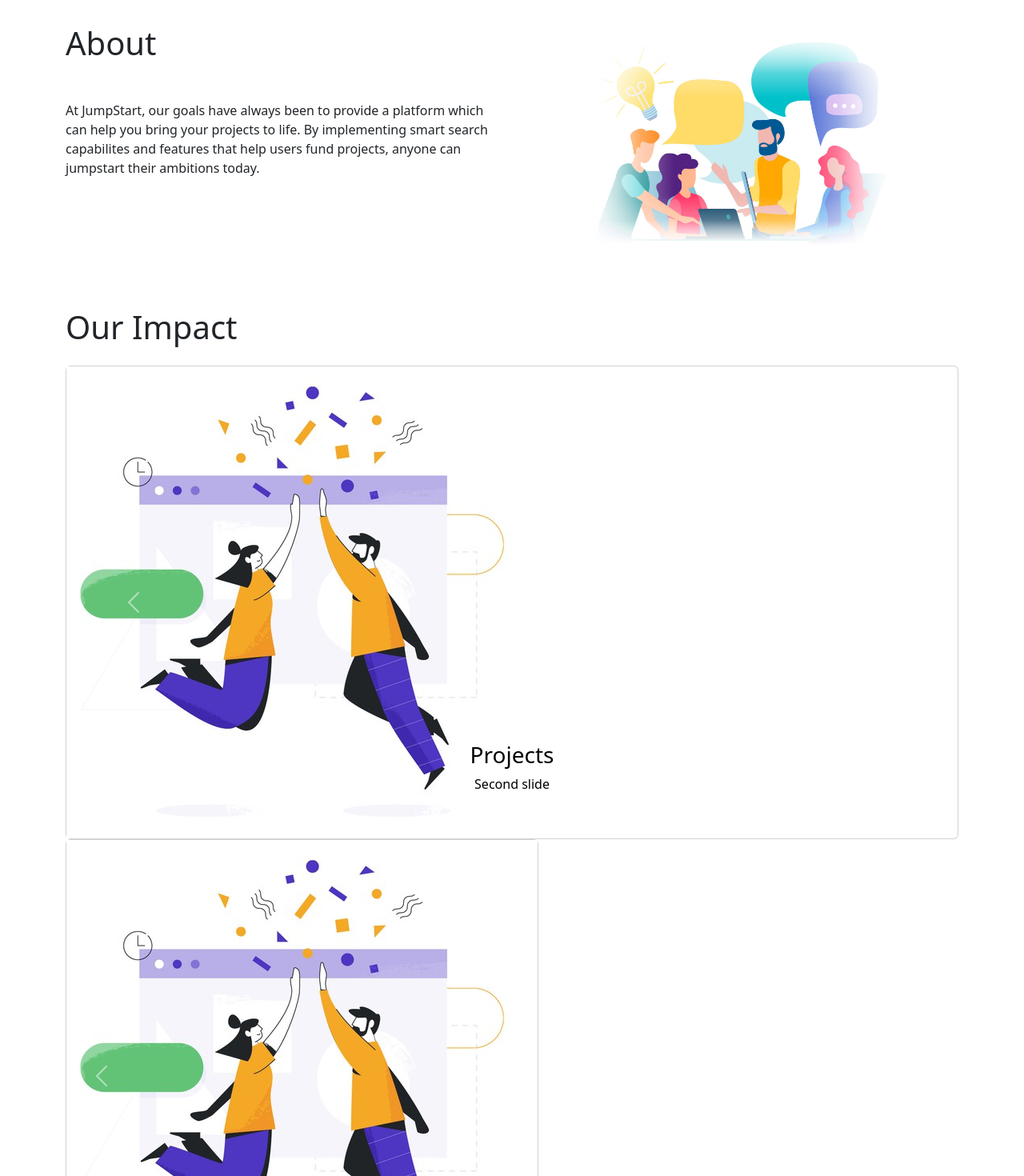
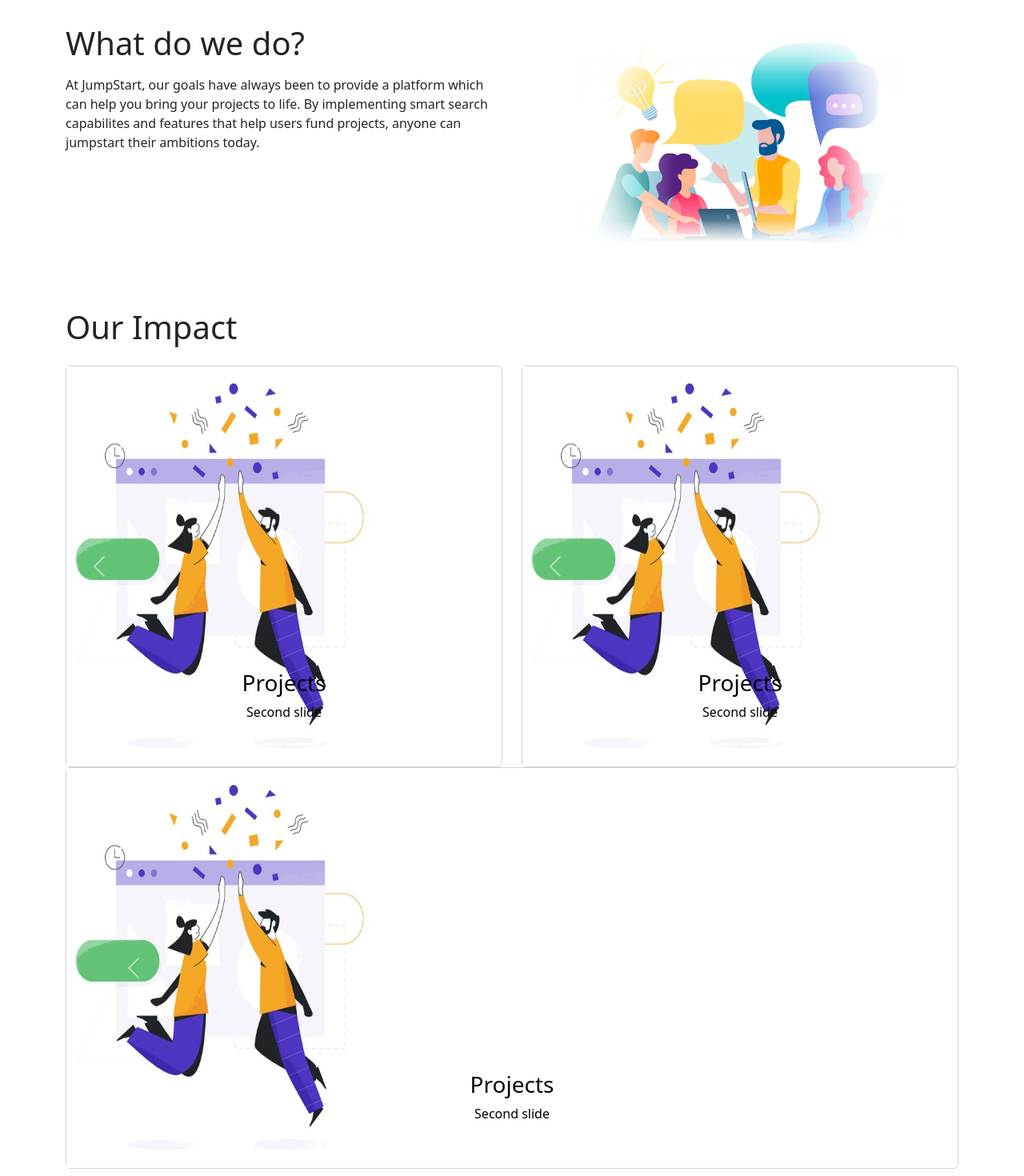
Before and after one commit to HarshaExplorer/JumpStart, a React (Create React App) app: page /about in a window 1280 px wide. Shown: the part 80-1550 px from the top of the page at 80% size. Built offline with nearby package versions, Linux system fonts and the light colour scheme; the HTML template or start-up script is replaced by a standard one.

Commit message:
created general layout for about page

```diff
--- a/src/routes/About.jsx
+++ b/src/routes/About.jsx
@@ -1,5 +1,5 @@
 import React from 'react'
-import {Carousel, Card, Button, Image} from 'react-bootstrap'
+import {Carousel, Card, Image} from 'react-bootstrap'
 import {Container, Row, Col} from 'react-bootstrap'
 import aboutHeader from '../assets/images/about-page-header-img.jpeg'
 import carouselImage1 from '../assets/images/carousel-img1.jpeg'
@@ -10,8 +10,8 @@
     <Container>
       <Row className='mt-5'>
         <Col>
-        <h1>About</h1>
-        <p className='mt-5'>At JumpStart, our goals have always been to provide a platform which can help you bring your projects to life.
+        <h1>What do we do?</h1>
+        <p className='mt-3'>At JumpStart, our goals have always been to provide a platform which can help you bring your projects to life.
           By implementing smart search capabilites and features that help users fund projects, anyone can jumpstart their ambitions today.
         </p>
         </Col>
@@ -34,7 +34,7 @@
             <Carousel>
 
               <Carousel.Item>
-                <Image src={carouselImage1} alt="First slide" />
+                <Image src={carouselImage1} height='500px' width='400px' alt="First slide" />
                 <Carousel.Caption style={{color: 'black'}}>
                   <h3>Funding</h3>
                   <p>First slide</p>
@@ -42,7 +42,7 @@
               </Carousel.Item>
 
               <Carousel.Item>
-                <Image src={carouselImage1} alt="Second slide" />
+                <Image src={carouselImage1} height='500px' width='400px' alt="Second slide" />
                 <Carousel.Caption style={{color: 'black'}}>
                   <h3>Projects</h3>
                   <p>Second slide</p>
@@ -57,10 +57,10 @@
         <Col>
           <Card>
             {/* adjust image size and colors manually to fix carousel */}
-            <Carousel>
+            <Carousel className='carousel-style'>
 
               <Carousel.Item>
-                <Image src={carouselImage1} alt="First slide" />
+                <Image src={carouselImage1} height='500px' width='400px' alt="First slide" />
                 <Carousel.Caption style={{color: 'black'}}>
                   <h3>Funding</h3>
                   <p>First slide</p>
@@ -68,7 +68,7 @@
               </Carousel.Item>
 
               <Carousel.Item>
-                <Image src={carouselImage1} alt="Second slide" />
+                <Image src={carouselImage1} height='500px' width='400px' alt="Second slide" />
                 <Carousel.Caption style={{color: 'black'}}>
                   <h3>Projects</h3>
                   <p>Second slide</p>
@@ -81,7 +81,34 @@
         </Col>
 
         <Col>
+          <Card>
+            {/* adjust image size and colors manually to fix carousel */}
+            <Carousel className='carousel-style'>
+
+              <Carousel.Item>
+                <Image src={carouselImage1} height='500px' width='400px' alt="First slide" />
+                <Carousel.Caption style={{color: 'black'}}>
+                  <h3>Funding</h3>
+                  <p>First slide</p>
+                </Carousel.Caption>
+              </Carousel.Item>
+
+              <Carousel.Item>
+                <Image src={carouselImage1} height='500px' width='400px' alt="Second slide" />
+                <Carousel.Caption style={{color: 'black'}}>
+                  <h3>Projects</h3>
+                  <p>Second slide</p>
+                </Carousel.Caption>
+              </Carousel.Item>
+
+
+            </Carousel>
+          </Card>
         </Col>
+      </Row>
+
+      <Row className='mt-5'>
+        <h1>Meet our team</h1>
       </Row>
 
     </Container>
```
